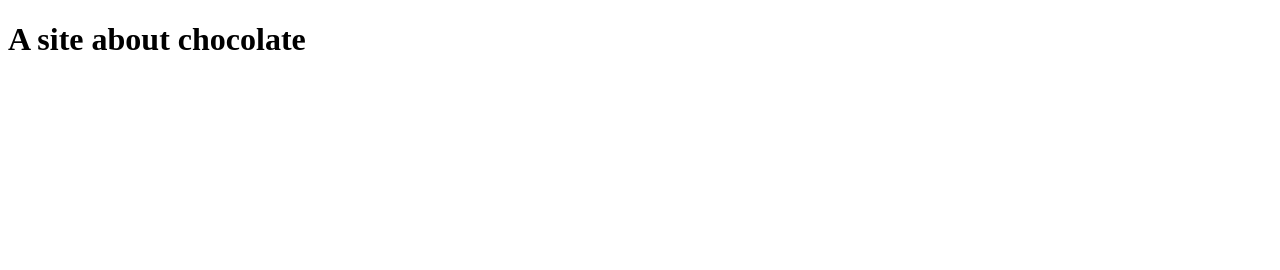
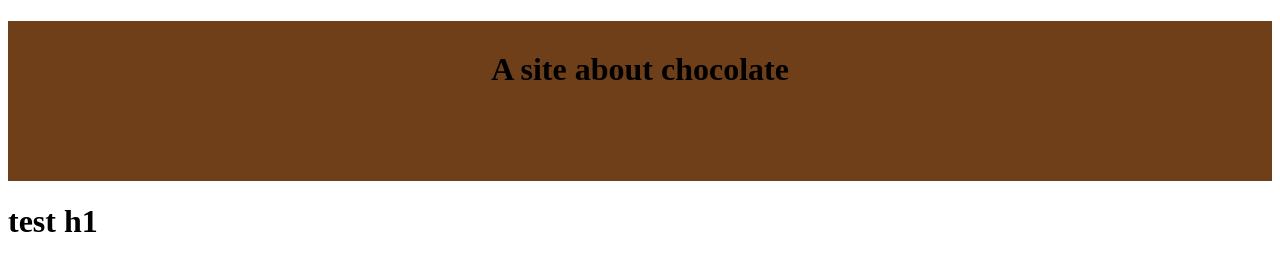
Before and after one commit to CeSeWo-LT/GitTest, a plain HTML site: page index.html in a window 1280 px wide. Drawn offline with Linux system fonts and the light colour scheme.

Commit message:
second commit index and mystyle

```diff
--- /dev/null
+++ b/css/mystyle.css
@@ -0,0 +1,11 @@
+.jumbotron{
+    background-color: #6e3f19;
+    width: 100%;
+    height: 160px;
+}
+
+.jumbotron h1,h3{
+        color: F5F5DC;
+        text-align: center;
+        padding-top: 30px;
+    }
--- a/index.html
+++ b/index.html
@@ -1,12 +1,21 @@
 <!DOCTYPE html>
 <html lang="en">
+
 <head>
     <meta charset="UTF-8">
     <meta name="viewport" content="width=device-width, initial-scale=1.0">
     <meta http-equiv="X-UA-Compatible" content="ie=edge">
     <title>Choco Store</title>
+    <link rel="stylesheet" type="text/css" href="css/mystyle.css">
 </head>
+
 <body>
-    <h1>A site about chocolate</h1>
+    <div class="jumbotron">
+        <h1>A site about chocolate</h1>
+    </div>
+
+    <h1>test h1</h1>
+
 </body>
+
 </html>
```
